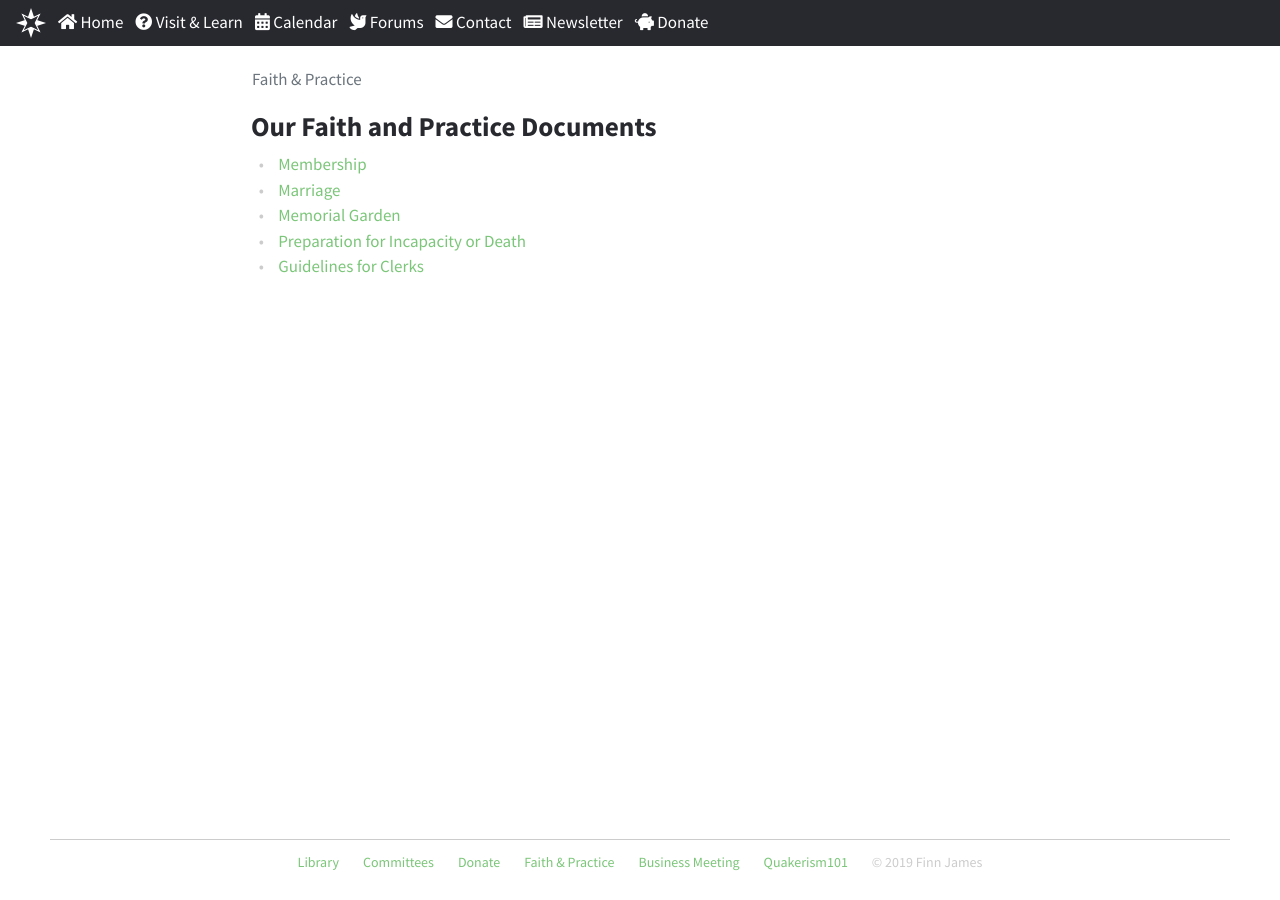
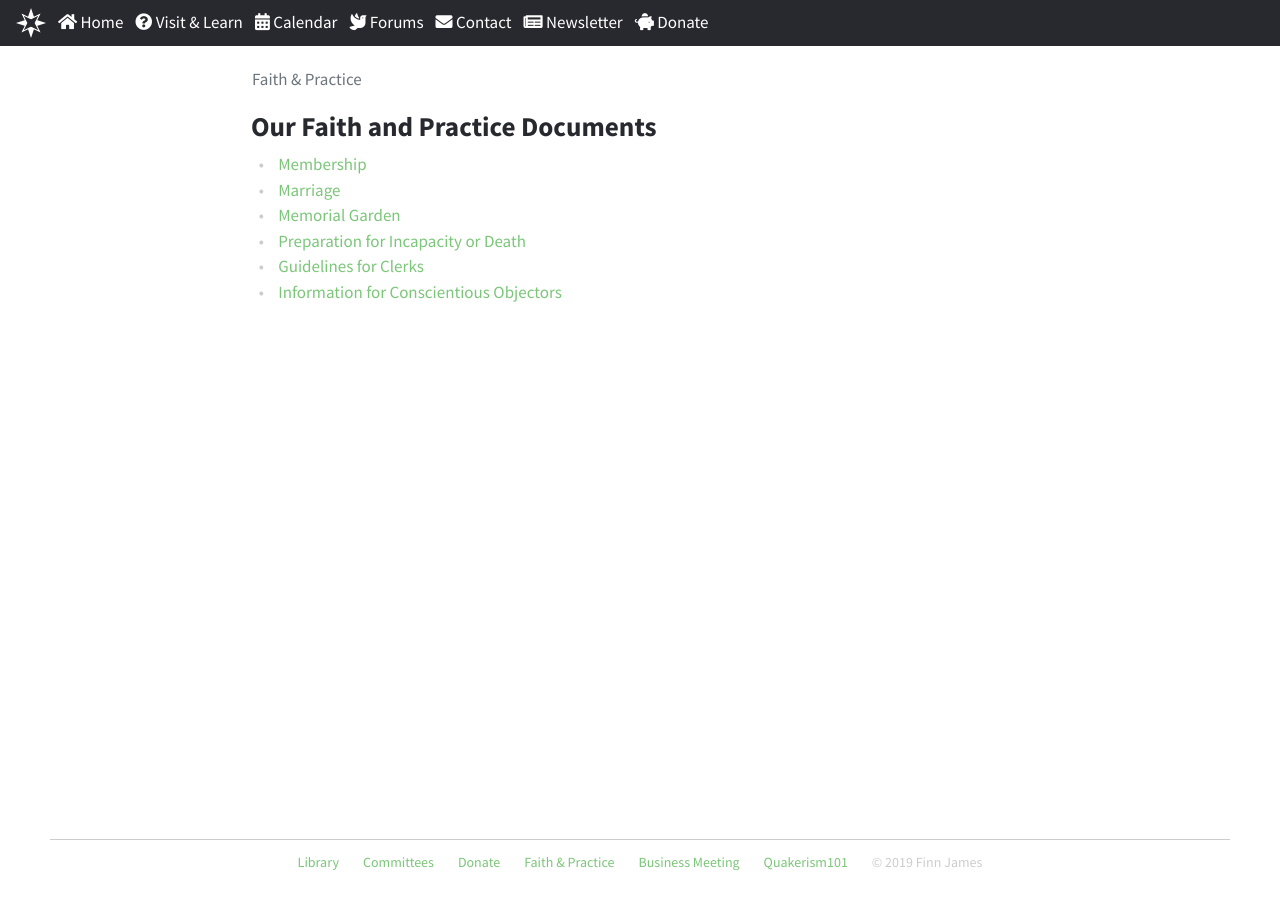
Before and after one commit to chfm/chfm.github.io, a Jekyll site: the page built from faith-and-practice.md, in a window 1280 px wide. Built offline with Jekyll 4.4.1, drawn with Linux system fonts in a browser that asks for light colours; nearby versions of some CDN libraries.

Commit message:
Added CO.html link

```diff
--- a/faith-and-practice.md
+++ b/faith-and-practice.md
@@ -12,3 +12,4 @@ breadcrumb:
 - [Memorial Garden]({{ site.baseurl }}/memorial-garden.html)
 - [Preparation for Incapacity or Death]({{ site.baseurl }}/preparation.html)
 - [Guidelines for Clerks]({{ site.baseurl }}/clerks.html)
+- [Information for Conscientious Objectors]({{ site.baseurl }}/CO.html)
```
